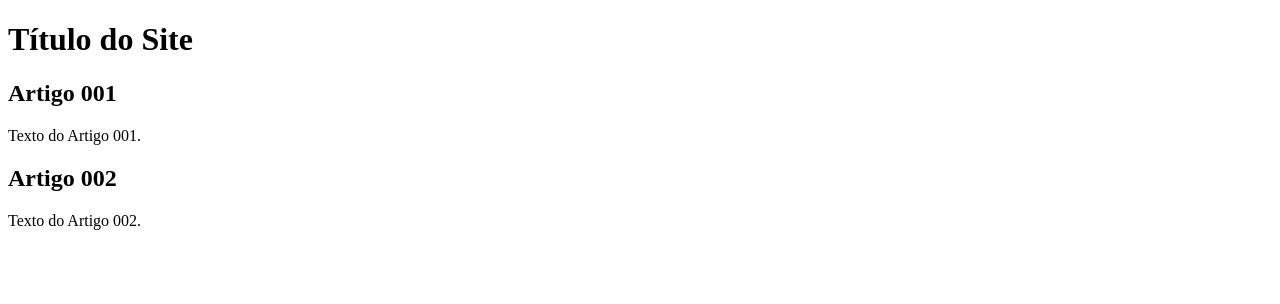
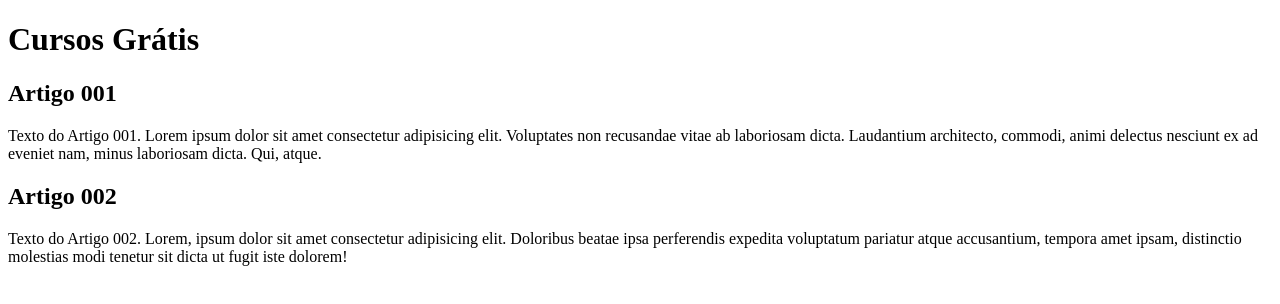
Before and after one commit to Stephanie-88/projeto-site, a plain HTML site: page index.html in a window 1280 px wide. Drawn offline with Linux system fonts and the light colour scheme.

Commit message:
Update index.html

```diff
--- a/index.html
+++ b/index.html
@@ -9,15 +9,15 @@
 <body>
     <main>
         <header>
-            <h1>Título do Site</h1>
+            <h1>Cursos Grátis</h1>
         </header>
         <article>
             <h2>Artigo 001</h2>
-            <p>Texto do Artigo 001.</p>
+            <p>Texto do Artigo 001. Lorem ipsum dolor sit amet consectetur adipisicing elit. Voluptates non recusandae vitae ab laboriosam dicta. Laudantium architecto, commodi, animi delectus nesciunt ex ad eveniet nam, minus laboriosam dicta. Qui, atque.</p>
         </article>
         <article>
             <h2>Artigo 002</h2>
-            <p>Texto do Artigo 002.</p>
+            <p>Texto do Artigo 002. Lorem, ipsum dolor sit amet consectetur adipisicing elit. Doloribus beatae ipsa perferendis expedita voluptatum pariatur atque accusantium, tempora amet ipsam, distinctio molestias modi tenetur sit dicta ut fugit iste dolorem!</p>
         </article>
     </main>
 </body>
```
